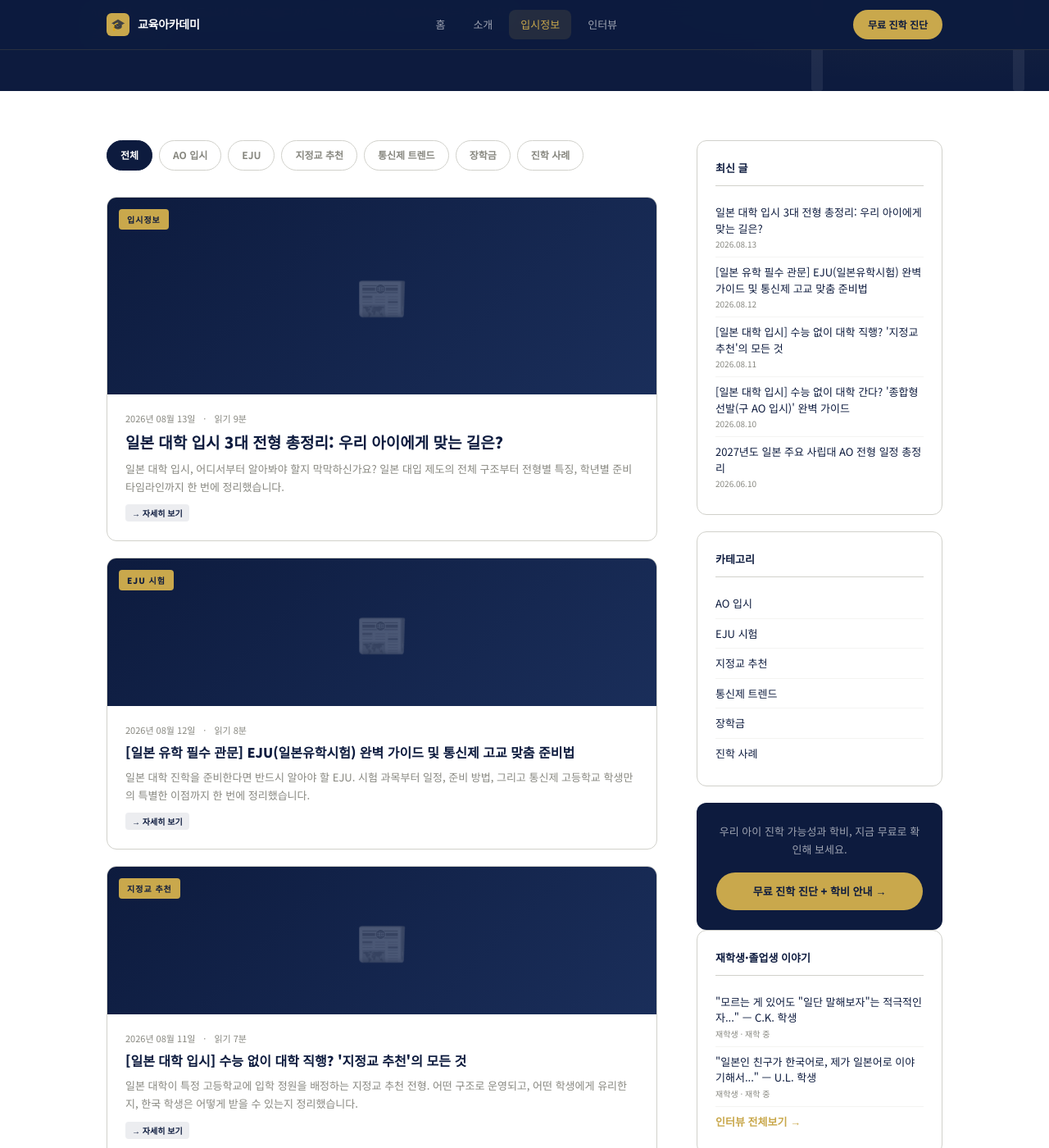
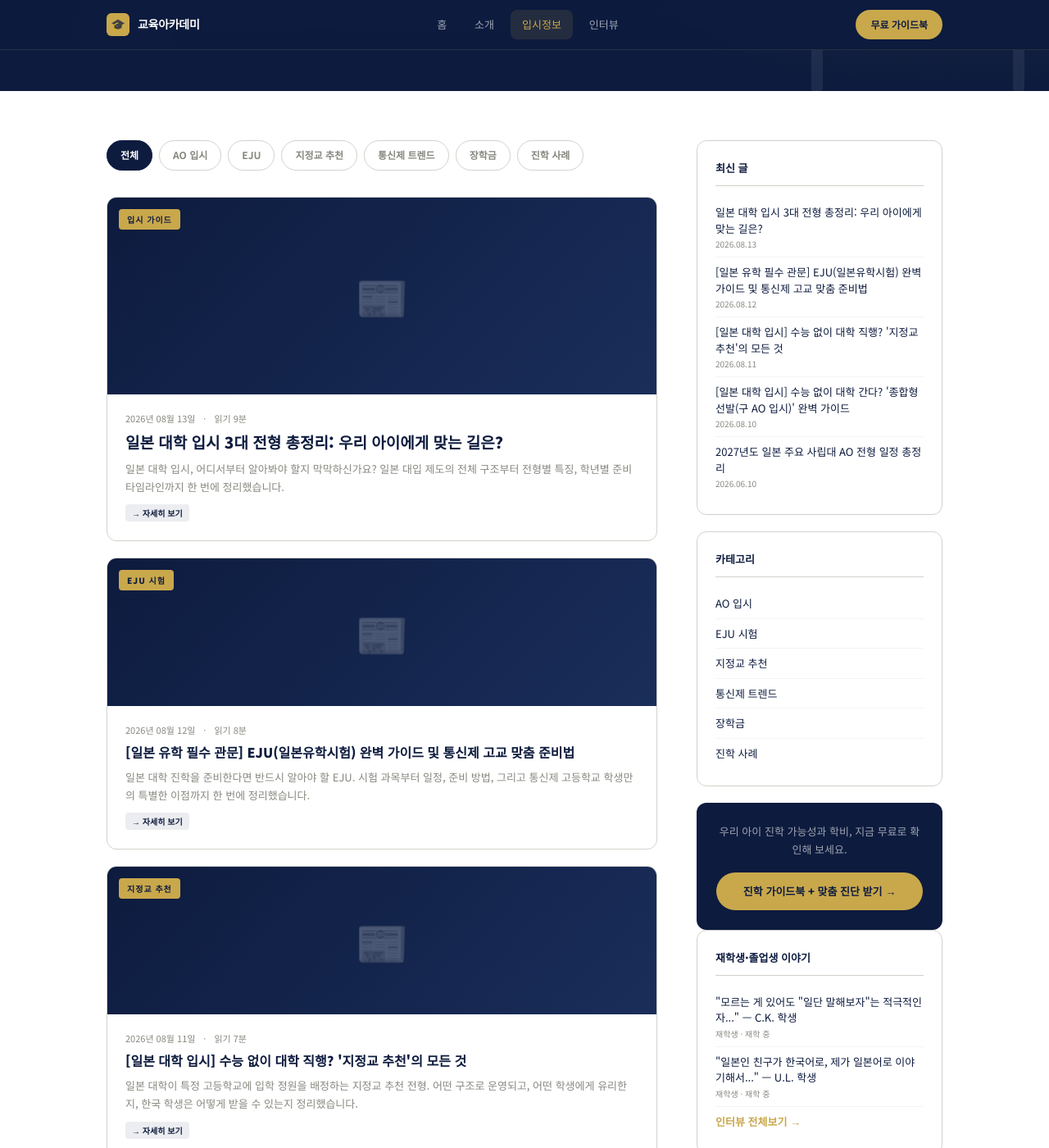
Before and after one commit to sejunha-oss/kyouiku-site, a Jekyll site: the page built from news.html, in a window 1280 px wide and 1400 px high, scrolled down 299 px. Shown: the whole window at 82% size. Built offline with Jekyll 4.4.1, drawn with Linux system fonts in a browser that asks for light colours.

Commit message:
Add files via upload

```diff
--- a/about.html
+++ b/about.html
@@ -425,7 +425,7 @@ line-height:2;
 <a href="/news.html">입시정보</a>
 <a href="/interview.html">인터뷰</a>
 </div>
-<a href="/index.html#download" class="nav-cta">무료 진단</a>
+<a href="/index.html#download" class="nav-cta">무료 가이드북</a>
 </div>
 </nav>
 
@@ -716,7 +716,7 @@ alt="교육아카데미 학생들">
 <section id="about-cta">
 <h2>우리 아이의 가능성,<br>함께 찾아보세요</h2>
 <p>15년 이상의 실적과 1,000명 이상의 졸업생을 배출한 교육아카데미가 아이에게 맞는 길을 함께 설계해 드립니다.</p>
-<a href="/index.html#download" class="cta-btn">무료 진학 진단 + 학비 안내 받기</a>
+<a href="/index.html#download" class="cta-btn">진학 가이드북 + 맞춤 진단 무료로 받기</a>
 </section>
 
 <footer class="site-footer">
@@ -726,7 +726,7 @@ alt="교육아카데미 학생들">
 <a href="/about.html">소개</a> &nbsp;|&nbsp;
 <a href="/news.html">입시정보</a> &nbsp;|&nbsp;
 <a href="/interview.html">인터뷰</a> &nbsp;|&nbsp;
-<a href="/index.html#download">무료 진학 진단</a><br>
+<a href="/index.html#download">무료 가이드북·진단</a><br>
 문부과학성 인가 가시마 야마키타 고교 공식 파트너 | 요코하마 아카데미 고등부
 </p>
 </footer>
--- a/interview.html
+++ b/interview.html
@@ -157,7 +157,7 @@ display:flex;flex-wrap:wrap;gap:20px;margin-top:8px;
 <a href="/news.html">입시정보</a>
 <a href="/interview.html" class="active">인터뷰</a>
 </div>
-<a href="/index.html#download" class="nav-cta">무료 진학 진단</a>
+<a href="/index.html#download" class="nav-cta">무료 가이드북</a>
 </div>
 </nav>
 
@@ -240,7 +240,7 @@ display:flex;flex-wrap:wrap;gap:20px;margin-top:8px;
 </div>
 <div class="cta-side">
 <p>우리 아이도 이런 이야기를 쓸 수 있습니다. 먼저 진학 가능성부터 확인해 보세요.</p>
-<a href="/index.html#download">무료 진학 진단 받기 →</a>
+<a href="/index.html#download">진학 가이드북 + 맞춤 진단 받기 →</a>
 </div>
 <div class="sidebar-card">
 <h3>입시 정보도 확인하세요</h3>
@@ -259,7 +259,7 @@ display:flex;flex-wrap:wrap;gap:20px;margin-top:8px;
 <a href="/index.html">홈</a> &nbsp;|&nbsp;
 <a href="/news.html">입시정보</a> &nbsp;|&nbsp;
 <a href="/interview.html">인터뷰</a> &nbsp;|&nbsp;
-<a href="/index.html#download">무료 진학 진단</a><br>
+<a href="/index.html#download">무료 가이드북·진단</a><br>
 문부과학성 인가 가시마 야마키타 고교 공식 파트너 | 요코하마 아카데미 고등부
 </p>
 </footer>
--- a/news.html
+++ b/news.html
@@ -180,7 +180,7 @@ body{font-family:var(--font);background:var(--white);color:var(--text);line-heig
       <a href="/news.html" class="active">입시정보</a>
       <a href="/interview.html">인터뷰</a>
     </div>
-    <a href="/index.html#download" class="nav-cta">무료 진학 진단</a>
+    <a href="/index.html#download" class="nav-cta">무료 가이드북</a>
   </div>
 </nav>
 
@@ -213,9 +213,10 @@ body{font-family:var(--font);background:var(--white);color:var(--text);line-heig
       {% if news_posts.size > 0 %}
         {% for post in news_posts %}{% if post.published != false %}
         <a href="{{ post.url }}" class="article-card {% if forloop.first %}featured{% endif %} fi">
-          <div class="ac-img" style="background:linear-gradient(135deg,#0D1B3E 0%,#1A2E5A 100%);">
-            <span class="cat-badge">{% case post.category %}{% when 'ao' %}AO 입시{% when 'eju' %}EJU 시험{% when 'teishiko' %}지정교 추천{% when 'trend' %}통신제 트렌드{% when 'scholarship' %}장학금{% when 'case' %}진학 사례{% else %}입시정보{% endcase %}</span>
-            <span class="illus">📰</span>
+          <div class="ac-img"{% unless post.thumbnail %} style="background:linear-gradient(135deg,#0D1B3E 0%,#1A2E5A 100%);"{% endunless %}>
+            {% if post.thumbnail %}<img src="{{ post.thumbnail }}" alt="{{ post.title }}" style="width:100%;height:100%;object-fit:cover;">{% endif %}
+            <span class="cat-badge">{% case post.category %}{% when 'ao' %}AO 입시{% when 'eju' %}EJU 시험{% when 'teishiko' %}지정교 추천{% when 'trend' %}통신제 트렌드{% when 'scholarship' %}장학금{% when 'case' %}진학 사례{% when 'guide' %}입시 가이드{% else %}입시정보{% endcase %}</span>
+            {% unless post.thumbnail %}<span class="illus">📰</span>{% endunless %}
           </div>
           <div class="ac-body">
             <div class="ac-meta"><span>{{ post.date | date: "%Y년 %m월 %d일" }}</span>{% if post.read_time %}<span>·</span><span>읽기 {{ post.read_time }}분</span>{% endif %}</div>
@@ -262,7 +263,7 @@ body{font-family:var(--font);background:var(--white);color:var(--text);line-heig
 
     <div class="cta-side">
       <p>우리 아이 진학 가능성과 학비, 지금 무료로 확인해 보세요.</p>
-      <a href="/index.html#download">무료 진학 진단 + 학비 안내 →</a>
+      <a href="/index.html#download">진학 가이드북 + 맞춤 진단 받기 →</a>
     </div>
 
     <div class="sidebar-card" style="margin-top:0">
@@ -283,7 +284,7 @@ body{font-family:var(--font);background:var(--white);color:var(--text);line-heig
     <a href="/about.html">소개</a> &nbsp;|&nbsp;
     <a href="/news.html">입시정보</a> &nbsp;|&nbsp;
     <a href="/interview.html">인터뷰</a> &nbsp;|&nbsp;
-    <a href="/index.html#download">무료 진학 진단</a><br>
+    <a href="/index.html#download">무료 가이드북·진단</a><br>
     문부과학성 인가 가시마 야마키타 고교 공식 파트너 | 요코하마 아카데미 고등부
   </p>
 </footer>
```
Also changed, not shown: index.html (+25 -25 lines).
